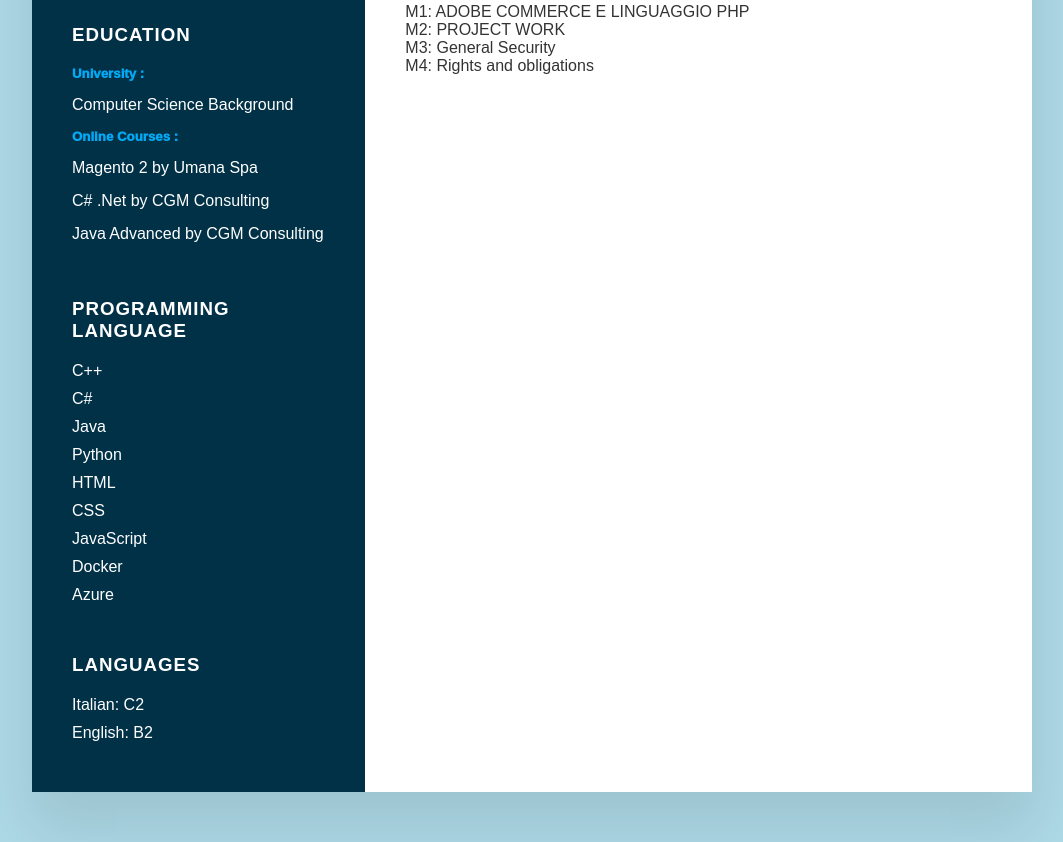
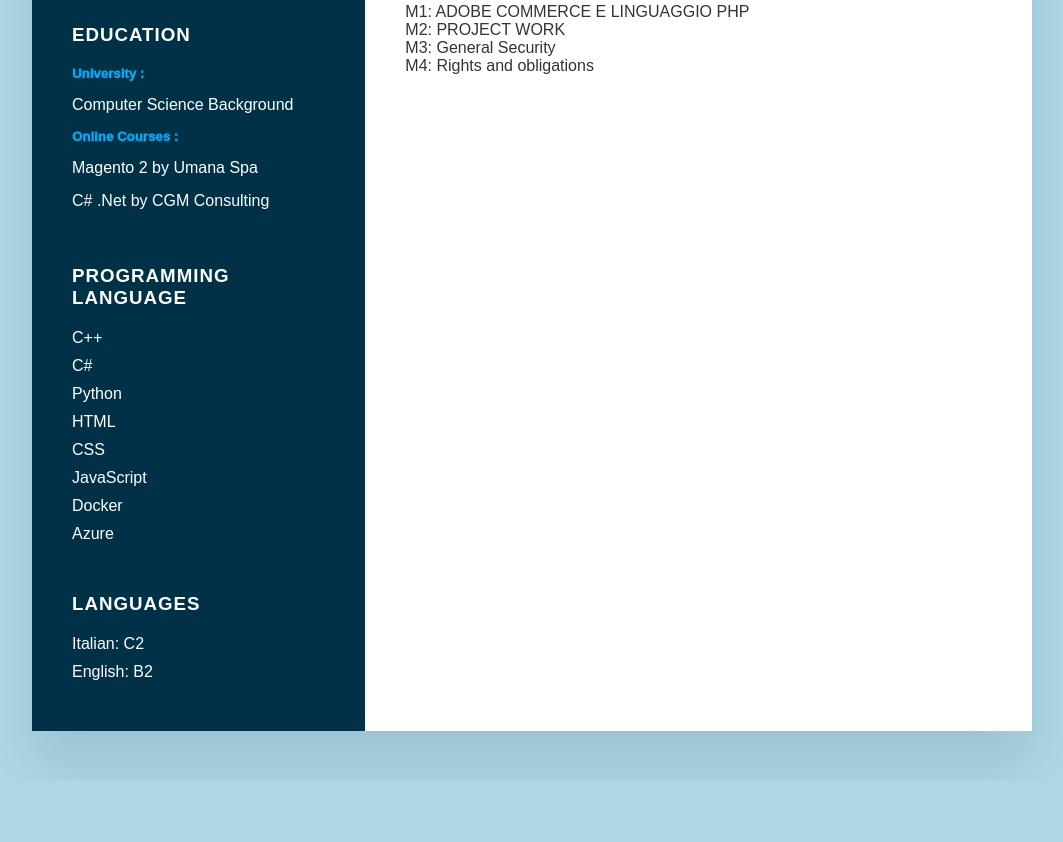
Before and after one commit to DevWeGoManu/Personal_CV, a plain HTML site: page index.html in a window 1280 px wide. Shown: the part 705-1547 px from the top of the page, without its empty margins (108-1171 px from the left). After the commit the page ends 1486 px from the top, so only its background shows below. Drawn offline with Linux system fonts and the light colour scheme.

Commit message:
Update index.html

```diff
--- a/index.html
+++ b/index.html
@@ -65,9 +65,6 @@
                     <li>
                         <h4>C# .Net by CGM Consulting</h4>
                     </li>
-                    <li>
-                        <h4>Java Advanced by CGM Consulting</h4>
-                    </li>
                 </ul>
             </div>
 
@@ -79,9 +76,6 @@
                     </li>
                     <li>
                         <span class="text">C#</span>
-                    </li>
-                    <li>
-                        <span class="text">Java</span>
                     </li>
                     <li>
                         <span class="text">Python</span>
```
